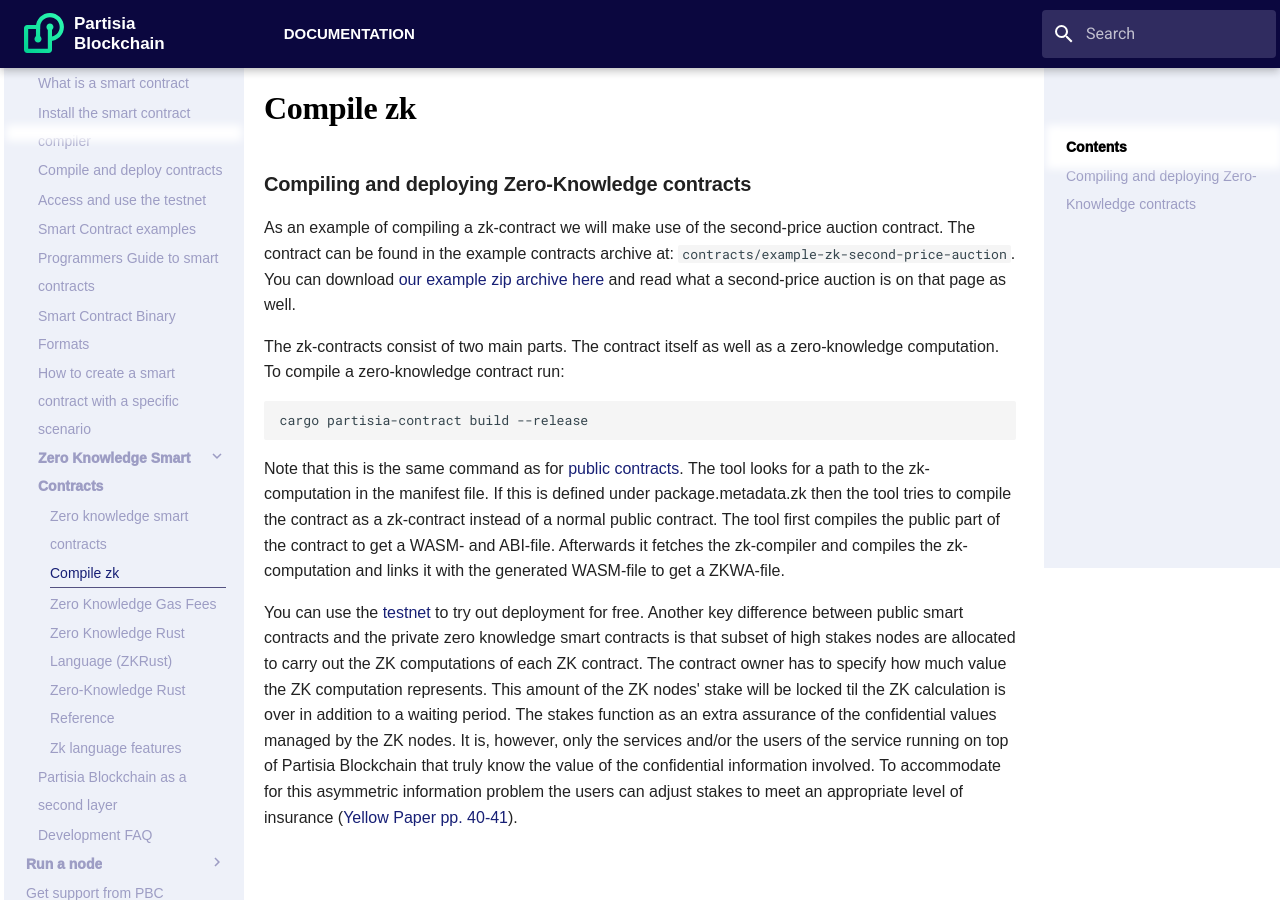
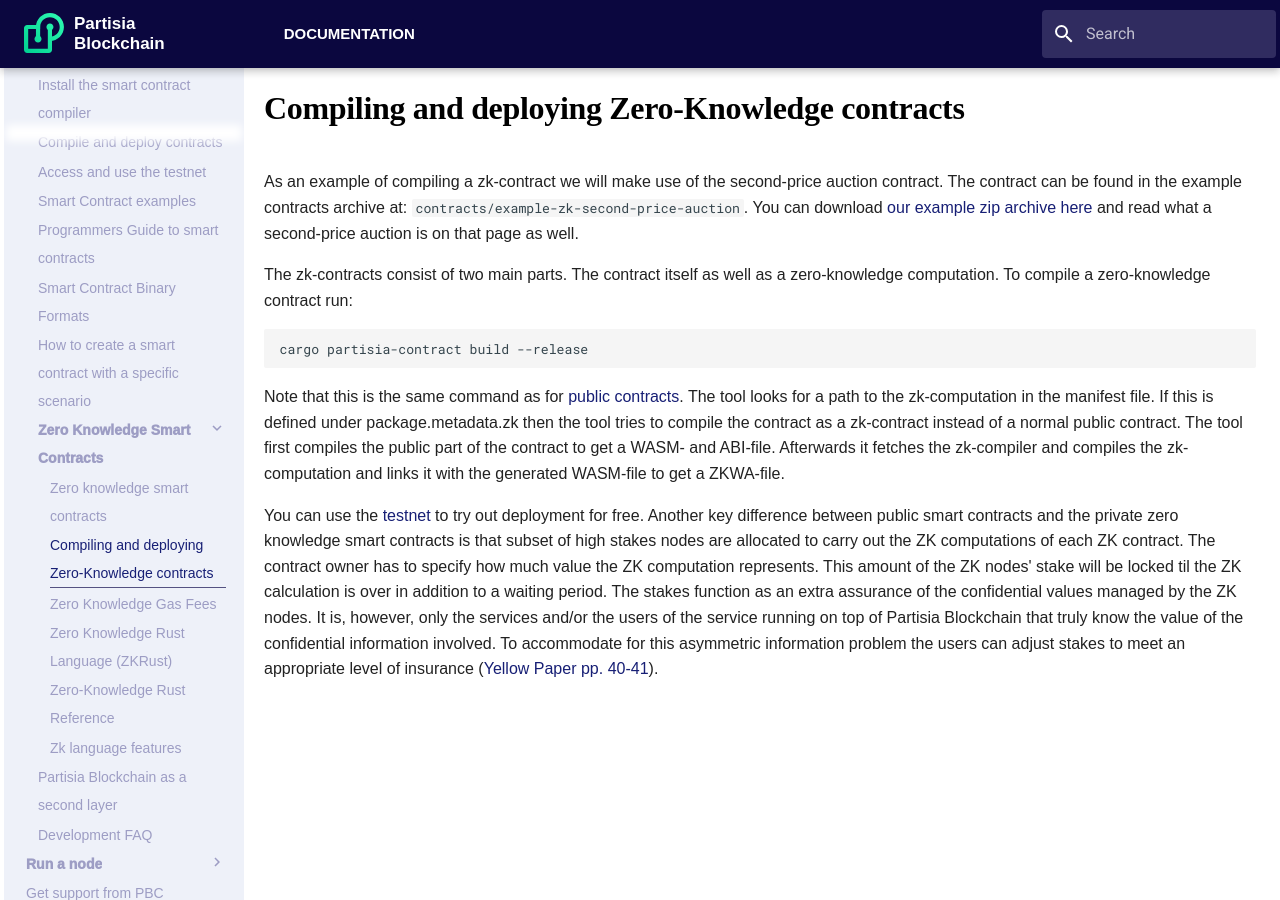
Before and after one commit to 0xSero/partisia-docs, an MkDocs documentation site: the page built from docs/smart-contracts/compiling-and-deploying-zero-knowledge-contracts.md, in a window 1280 px wide and 900 px high. Built offline with MkDocs 1.6.1 and Material for MkDocs 9.7.7, drawn with Linux system fonts in a browser that asks for light colours; some web fonts are replaced; a script that is not in the unit is left out.

Commit message:
Updating compile and deploy zk contracts

```diff
--- a/docs/smart-contracts/compile-zk.md
+++ b/docs/smart-contracts/compiling-and-deploying-zero-knowledge-contracts.md
@@ -1,4 +1,4 @@
-### Compiling and deploying Zero-Knowledge contracts
+# Compiling and deploying Zero-Knowledge contracts
 
 As an example of compiling a zk-contract we will make use of the second-price auction contract. The
 contract can be found in the example contracts archive at: `contracts/example-zk-second-price-auction`. You can download [our example zip archive here](../smart-contracts/SC-examples.md) and read what a second-price auction is on that page as well.
--- a/mkdocs.yml
+++ b/mkdocs.yml
@@ -21,7 +21,7 @@
       - smart-contracts/voting-contract.md
       - Zero Knowledge Smart Contracts:
           - smart-contracts/ZKSC.md
-          - smart-contracts/compile-zk.md
+          - smart-contracts/compiling-and-deploying-zero-knowledge-contracts.md
           - smart-contracts/zk-computation-fees.md
           - smart-contracts/zk-language.md
           - smart-contracts/zk-language-reference.md
```
